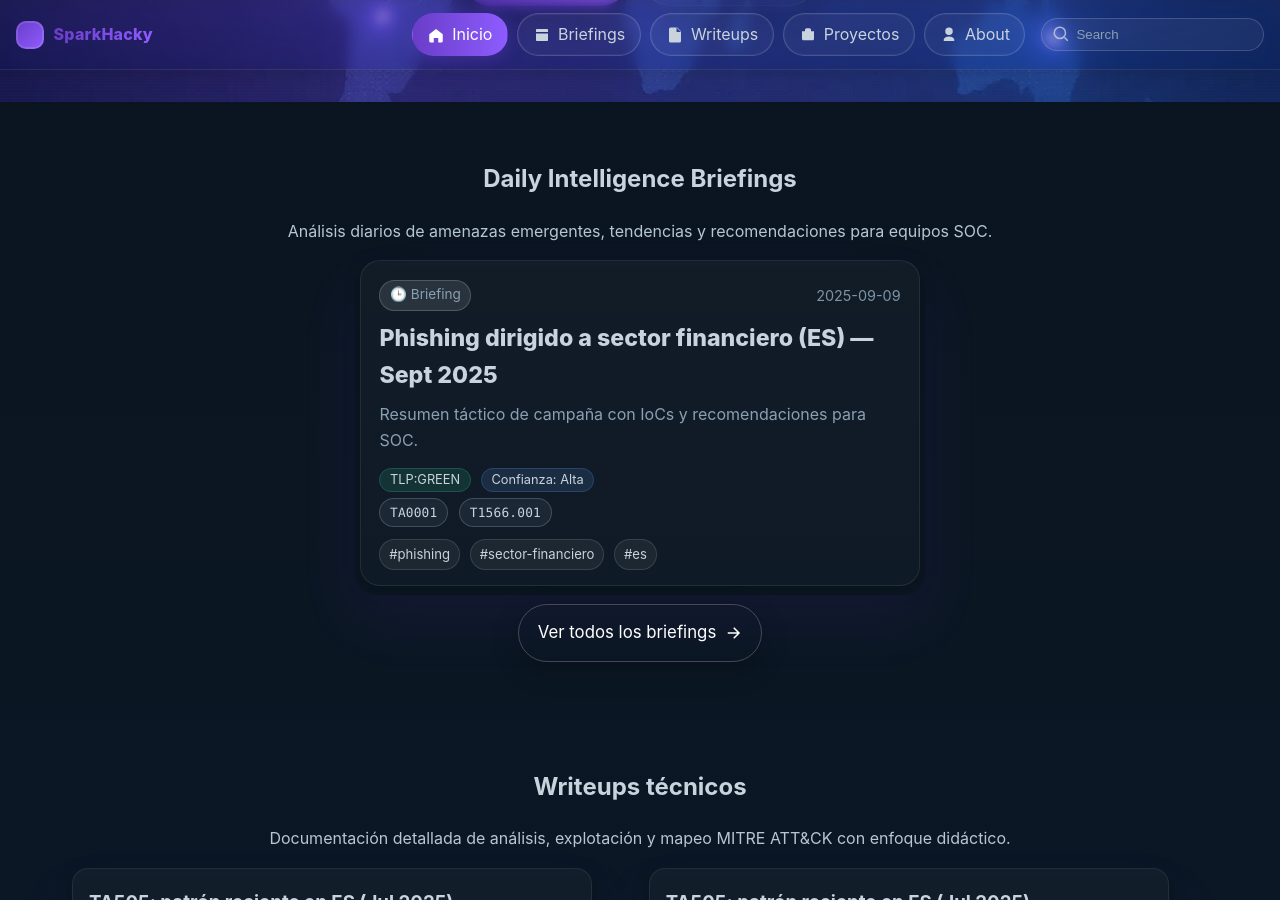
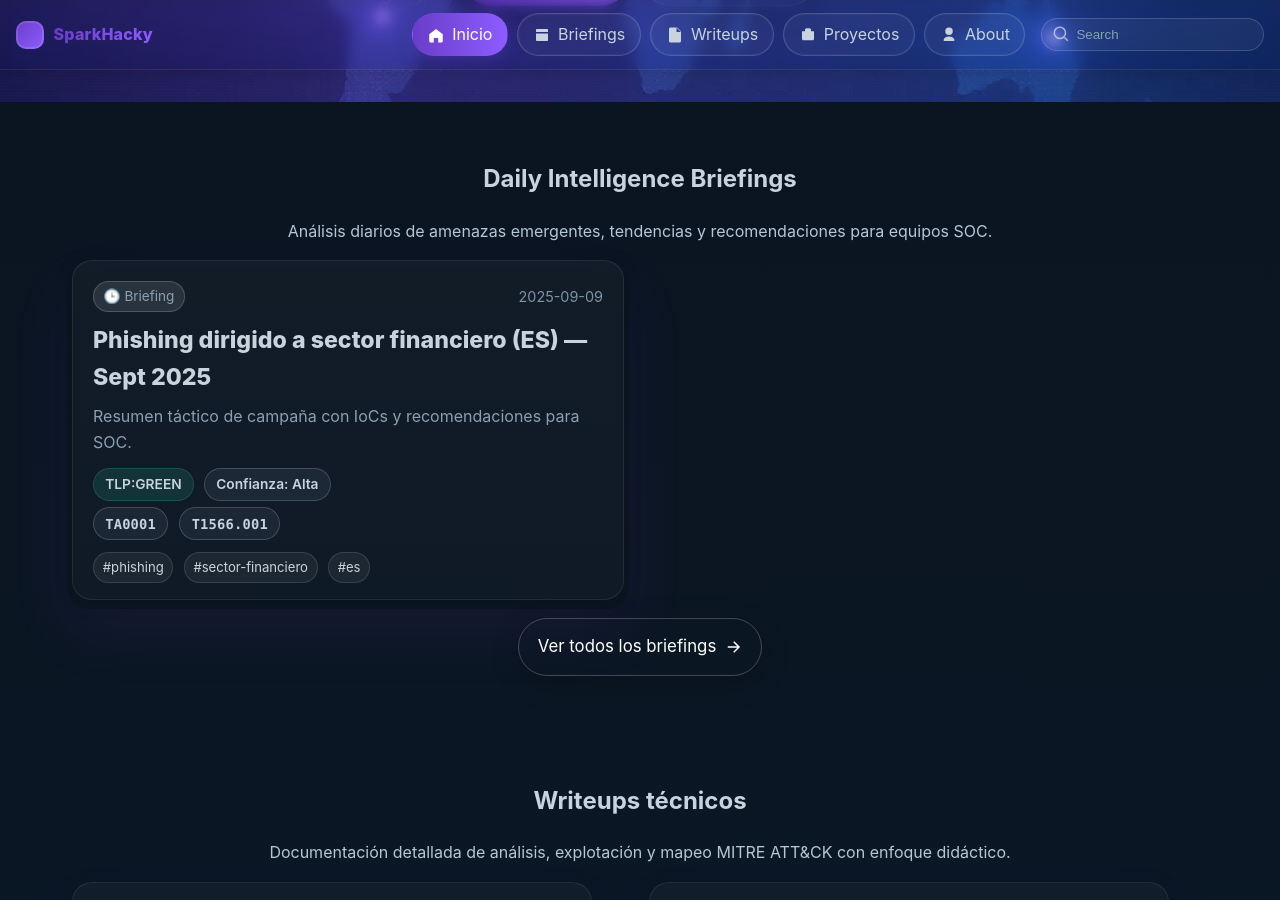
Before and after one commit to Sparkhacky/sparkhacky.github.io, a Jekyll site: the page built from index.html, in a window 1280 px wide and 900 px high, scrolled down 526 px. Built offline with Jekyll 4.4.1, drawn with Linux system fonts in a browser that asks for light colours.

Commit message:
Update design.css

```diff
--- a/assets/css/design.css
+++ b/assets/css/design.css
@@ -440,3 +440,124 @@
 
 /* Oculta el primer H1 “heredado” solo en /writeups/ */
 body[data-path="/writeups/"] .main > h1:first-child{ display:none !important; }
+
+/* === Cards “intel” estilo Lovable, respetando tu paleta === */
+
+/* Contenedor y grid */
+.cards-xl {
+  display:grid;
+  grid-template-columns: repeat(2, minmax(420px, 1fr));
+  gap: 2rem;
+  max-width: 1200px;
+  margin: 0 auto;
+}
+@media (max-width:1100px){ .cards-xl{ grid-template-columns:1fr; } }
+
+/* Base de cualquier card */
+.card, .briefing-card {
+  position: relative;
+  background: linear-gradient(180deg, rgba(255,255,255,.03), rgba(255,255,255,.02));
+  border: 1px solid rgba(255,255,255,.08);
+  border-radius: 20px;
+  padding: 1.25rem 1.25rem 1rem;
+  box-shadow: var(--shadow-sm);
+  transition: transform .20s ease, box-shadow .20s ease, border-color .20s ease, background .20s ease;
+}
+.card:hover, .briefing-card:hover {
+  transform: translateY(-4px);
+  box-shadow: var(--shadow-lg);
+  border-color: rgba(142,92,255,.35); /* glow violeta coherente */
+}
+
+/* Cabecera label + fecha */
+.card-head {
+  display:flex;
+  align-items:center;
+  justify-content:space-between;
+  gap: .75rem;
+  color: var(--ink-2);
+  margin-bottom: .6rem;
+}
+.label-pill {
+  display:inline-flex; align-items:center; gap:.45rem;
+  font-weight:600; font-size:.9rem;
+  padding:.28rem .65rem;
+  border-radius:999px;
+  background: rgba(255,255,255,.10);
+  border:1px solid rgba(255,255,255,.18);
+}
+.label-pill .i { width:18px; height:18px; opacity:.9; }
+
+/* Título y excerpt */
+.card-title {
+  font-size: clamp(1.25rem, 1.3vw + 1rem, 1.65rem);
+  font-weight: 800;
+  margin: .3rem 0 .55rem;
+  line-height: 1.25;
+  color: var(--ink);
+  text-decoration: none;
+}
+.card-excerpt { color: var(--ink-2); margin: 0 0 1rem; max-width: 68ch; }
+
+/* Hover: título a duotono violeta */
+.briefing-card:hover .card-title,
+.card:hover .card-title {
+  background: linear-gradient(90deg, var(--accent), var(--accent-2));
+  -webkit-background-clip:text; background-clip:text; color:transparent;
+}
+
+/* Bloques de “badges” y “chips” */
+.meta-row { display:flex; flex-wrap:wrap; gap:.55rem; margin:.35rem 0 0; }
+
+.badge {
+  display:inline-flex; align-items:center; gap:.4rem;
+  font-size:.86rem; font-weight:600;
+  padding:.28rem .7rem; border-radius:999px;
+  border:1px solid rgba(255,255,255,.18);
+  background:rgba(255,255,255,.06);
+  backdrop-filter: saturate(120%) blur(2px);
+}
+.badge .i { width:16px; height:16px; }
+
+/* Variantes TLP / severidad (mantiene tu esquema) */
+.tlp-white{ border-color:#E5E7EB33;background:#E5E7EB22;color:#E5E7EB }
+.tlp-green{ border-color:#34D39933;background:#34D39922 }
+.tlp-amber{ border-color:#F59E0B33;background:#F59E0B22 }
+.tlp-red{ border-color:#EF444433;background:#EF444422 }
+
+.sev-low{    border-color:#10B98144;background:#10B98122;color:#A7F3D0 }
+.sev-medium{ border-color:#F59E0B44;background:#F59E0B22;color:#FDE68A }
+.sev-high{   border-color:#EF444444;background:#EF444422;color:#FCA5A5 }
+.sev-critical{border-color:#DC262644;background:#DC262622;color:#FCA5A5 }
+
+/* Chips (sector, región, técnicas, tags) */
+.chip {
+  display:inline-block;
+  font-size:.84rem; font-weight:600;
+  padding:.30rem .65rem; border-radius:999px;
+  border:1px solid rgba(255,255,255,.14);
+  background:rgba(255,255,255,.06);
+}
+.chip.mitre { font-family: ui-monospace, SFMono-Regular, Menlo, monospace; letter-spacing:.2px; }
+
+/* Enlaces dentro de cards sin subrayado feo */
+.briefing-card a, .card a { text-decoration: none; color: inherit; }
+.briefing-card a:hover, .card a:hover { text-decoration: none; }
+
+/* Botón CTA inferior centrado (link a “todos los briefings/writeups/gh”) */
+.section-cta {
+  display:flex; justify-content:center; margin-top:1.4rem;
+}
+.btn-cta {
+  display:inline-flex; align-items:center; gap:.6rem;
+  padding:.9rem 1.3rem; border-radius:999px;
+  background:linear-gradient(90deg, var(--accent), var(--accent-2));
+  color:#fff; font-weight:700;
+  border:1px solid rgba(255,255,255,.08);
+  box-shadow: var(--shadow-md);
+}
+.btn-cta .i { width:18px; height:18px; }
+.btn-cta:hover { transform: translateY(-1px); box-shadow: var(--shadow-lg); }
+
+/* Espaciado sutil entre bloques internos de la card */
+.card-stack > * + * { margin-top:.45rem; }
```
